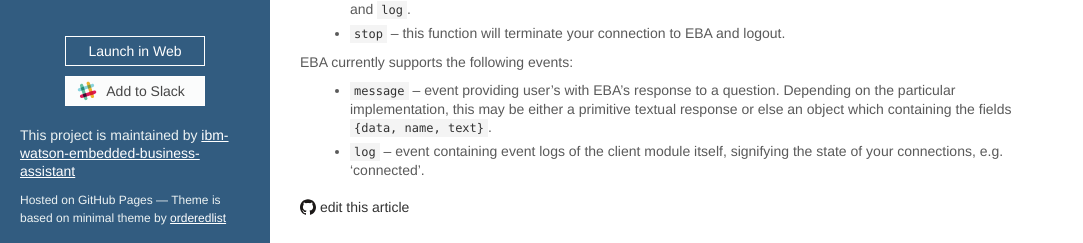
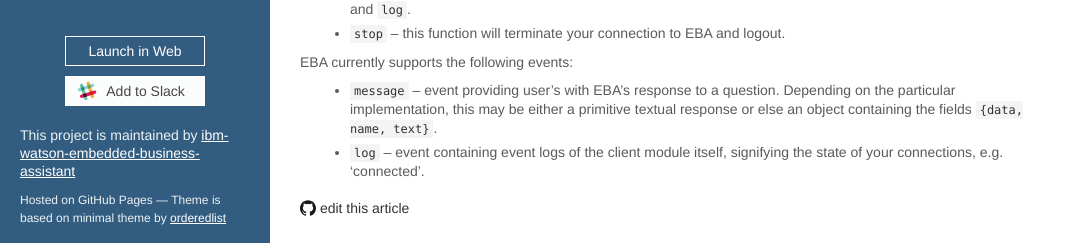
Before and after one commit to ibm-watson-embedded-business-assistant/eba-example-agents, a Jekyll site: the page built from docs/integration/Headless.md, in a window 1280 px wide and 900 px high, scrolled down 942 px. Shown: the part 654-897 px from the top of the window, without its empty margins (0-1083 px from the left). Built offline with Jekyll 4.4.1, drawn with Linux system fonts in a browser that asks for light colours; our own code applies the rules of GitHub Pages for plain Markdown files.

Commit message:
Update Headless.md

```diff
--- a/docs/integration/Headless.md
+++ b/docs/integration/Headless.md
@@ -72,6 +72,6 @@ Having this illustration in mind, we here outline the api exposes by our client:
 
 EBA currently supports the following events:
 
-- `message` -- event providing user's with EBA's response to a question. Depending on the particular implementation, this may be either a primitive textual response or else an object which containing the fields `{data, name, text}`.
+- `message` -- event providing user's with EBA's response to a question. Depending on the particular implementation, this may be either a primitive textual response or else an object containing the fields `{data, name, text}`.
 
 - `log` -- event containing event logs of the client module itself, signifying the state of your connections, e.g. 'connected'.
```
